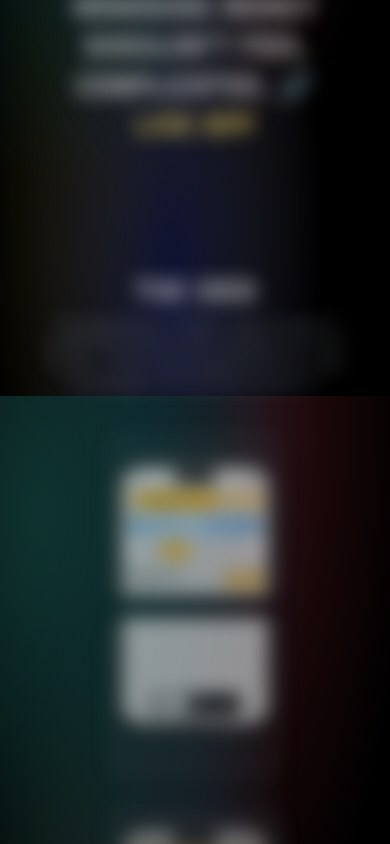
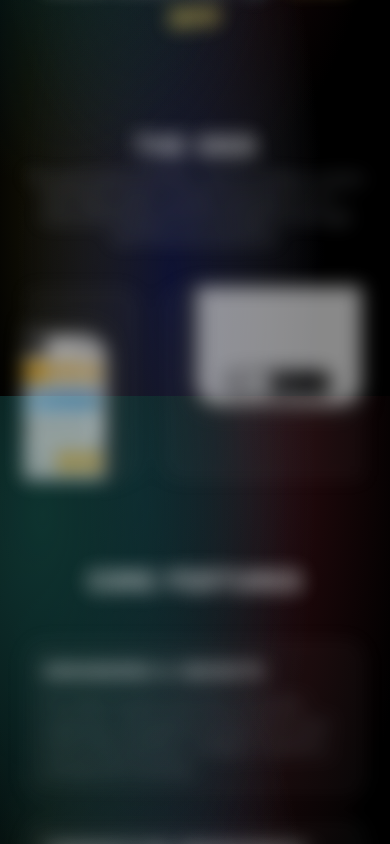
Before and after one commit to sid-devspot/devspot, an Angular app: page / in a window 390 px wide. Shown: the part 2980-3824 px from the top of the page. Built offline with nearby package versions, Linux system fonts and the light colour scheme.

Commit message:
Changed space and changed the idea secition

```diff
--- a/src/app/app.component.html
+++ b/src/app/app.component.html
@@ -125,6 +125,7 @@
           real financial scenarios.
         </p>
       </header>
+      @if (screenWidth > 600) {
         <div class="idea-set reveal-group">
           <div class="idea-item">
             <img src="./assets/walrec-assets/img02-1.svg" alt="" />
@@ -136,6 +137,35 @@
             <img src="./assets/walrec-assets/img02-3.svg" alt="" />
           </div>
         </div>
+      }
+
+      @if (screenWidth < 600) {
+        <div class="idea-set marquee">
+          <div class="marquee-track">
+            <!-- ORIGINAL -->
+            <div class="idea-item">
+              <img src="./assets/walrec-assets/img02-1.svg" />
+            </div>
+            <div class="idea-item" style="align-items: flex-start">
+              <img src="./assets/walrec-assets/img02-2.svg" />
+            </div>
+            <div class="idea-item">
+              <img src="./assets/walrec-assets/img02-3.svg" />
+            </div>
+
+            <!-- DUPLICATE (for seamless loop) -->
+            <div class="idea-item">
+              <img src="./assets/walrec-assets/img02-1.svg" />
+            </div>
+            <div class="idea-item" style="align-items: flex-start">
+              <img src="./assets/walrec-assets/img02-2.svg" />
+            </div>
+            <div class="idea-item">
+              <img src="./assets/walrec-assets/img02-3.svg" />
+            </div>
+          </div>
+        </div>
+      }
     </div>
 
     <div class="project-set project-set-03">
@@ -227,6 +257,7 @@
         </p>
       </header>
 
+      @if (screenWidth > 600) {
         <div class="idea-set">
           <div class="idea-item">
             <img src="./assets/Travellerspond/img02-1.png" alt="" />
@@ -235,9 +266,38 @@
             <img src="./assets/Travellerspond/img02-2.png" alt="" />
           </div>
           <div class="idea-item">
-          <img src="./assets/Travellerspond/img02-1.png" alt="" />
+            <img src="./assets/Travellerspond/img02-3.png" alt="" />
           </div>
         </div>
+      }
+
+      @if (screenWidth < 600) {
+        <div class="idea-set marquee">
+          <div class="marquee-track">
+            <!-- ORIGINAL -->
+            <div class="idea-item">
+              <img src="./assets/Travellerspond/img02-1.png" />
+            </div>
+            <div class="idea-item" style="align-items: flex-start">
+              <img src="./assets/Travellerspond/img02-2.png" />
+            </div>
+            <div class="idea-item">
+              <img src="./assets/Travellerspond/img02-3.png" />
+            </div>
+
+            <!-- DUPLICATE (for seamless loop) -->
+            <div class="idea-item">
+              <img src="./assets/Travellerspond/img02-1.png" />
+            </div>
+            <div class="idea-item" style="align-items: flex-start">
+              <img src="./assets/Travellerspond/img02-2.png" />
+            </div>
+            <div class="idea-item">
+              <img src="./assets/Travellerspond/img02-3.png" />
+            </div>
+          </div>
+        </div>
+      }
     </div>
 
     <div class="project-set project-set-03">
@@ -348,6 +408,8 @@
           without writing styles from scratch for every component.
         </p>
       </header>
+
+      @if (screenWidth > 600) {
         <div class="idea-set">
           <div class="idea-item">
             <img src="./assets/cssfussion/img02-1.svg" alt="" />
@@ -359,6 +421,35 @@
             <img src="./assets/cssfussion/img02-3.svg" alt="" />
           </div>
         </div>
+      }
+
+      @if (screenWidth < 600) {
+        <div class="idea-set marquee">
+          <div class="marquee-track">
+            <!-- ORIGINAL -->
+            <div class="idea-item">
+              <img src="./assets/cssfussion/img02-1.svg" />
+            </div>
+            <div class="idea-item" style="align-items: flex-start">
+              <img src="./assets/cssfussion/img02-2.svg" />
+            </div>
+            <div class="idea-item">
+              <img src="./assets/cssfussion/img02-3.svg" />
+            </div>
+
+            <!-- DUPLICATE (for seamless loop) -->
+            <div class="idea-item">
+              <img src="./assets/cssfussion/img02-1.svg" />
+            </div>
+            <div class="idea-item" style="align-items: flex-start">
+              <img src="./assets/cssfussion/img02-2.svg" />
+            </div>
+            <div class="idea-item">
+              <img src="./assets/cssfussion/img02-3.svg" />
+            </div>
+          </div>
+        </div>
+      }
     </div>
 
     <div class="project-set project-set-03">
--- a/src/styles.scss
+++ b/src/styles.scss
@@ -14,6 +14,7 @@
   --app-font-heads: "Cubano", serif !important;
   --app-font-content: "Outfit", sans-serif;
   --app-space: 4rem;
+  --app-project-gap: 12rem;
 }
 
 * {
@@ -156,12 +157,20 @@
 }
 
 .app-main {
-  padding: var(--app-space);
-  padding-bottom: 30vh;
+  padding: var(--app-space) var(--app-space) 30vh var(--app-space);
+
+  @media only screen and (max-width: 600px) {
+    --app-space: 2rem !important;
+    padding: var(--app-space) var(--app-space) 20vh var(--app-space) !important;
+  }
 }
 
 .app-top-space {
   margin-top: 10rem;
+
+  @media only screen and (max-width: 600px) {
+    margin-top: 6rem !important;
+  }
 }
 
 .app-home {
@@ -277,7 +286,7 @@
 
   .about-container {
     display: grid;
-    grid-template-columns: repeat(auto-fit, minmax(40rem, 1fr));
+    grid-template-columns: repeat(auto-fit, minmax(30rem, 1fr));
     gap: 2.6rem;
 
     .about-content {
@@ -335,7 +344,7 @@
 .app-project {
   display: flex;
   flex-direction: column;
-  gap: 12rem;
+  gap: var(--app-project-gap);
 
   .project-set {
     display: flex;
@@ -450,13 +459,36 @@
       }
     }
 
-    @media only screen and (max-width: 580px) {
+    @media only screen and (max-width: 600px) {
+      .idea-set.marquee {
+        overflow: hidden;
+        width: 100%;
+      }
+
+      .marquee-track {
+        display: flex;
+        width: fit-content;
+        animation: marqueeScroll 18s linear infinite;
+      }
+
       .idea-item {
-        width: 18rem !important;
-        height: 17rem !important;
+        flex-shrink: 0;
+        margin-right: 2rem;
+        width: 28rem;
+        height: 24rem;
 
         img {
-          max-width: 18rem !important;
+          width: 100%;
+          max-width: 24rem;
+        }
+      }
+
+      @keyframes marqueeScroll {
+        0% {
+          transform: translateX(0);
+        }
+        100% {
+          transform: translateX(-50%);
         }
       }
     }
@@ -602,6 +634,8 @@
   }
 
   @media only screen and (max-width: 600px) {
+    --app-project-gap: 8rem !important;
+
     .project-set {
       header {
         h2 {
```
Also changed, not shown: 5 other files (tests, documents, lock files or other folders). Lines whose indentation alone changed are shown as unchanged.
